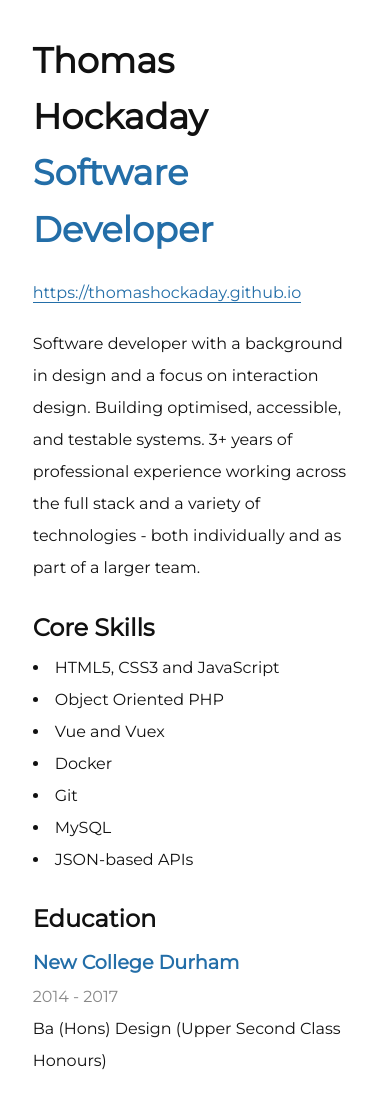
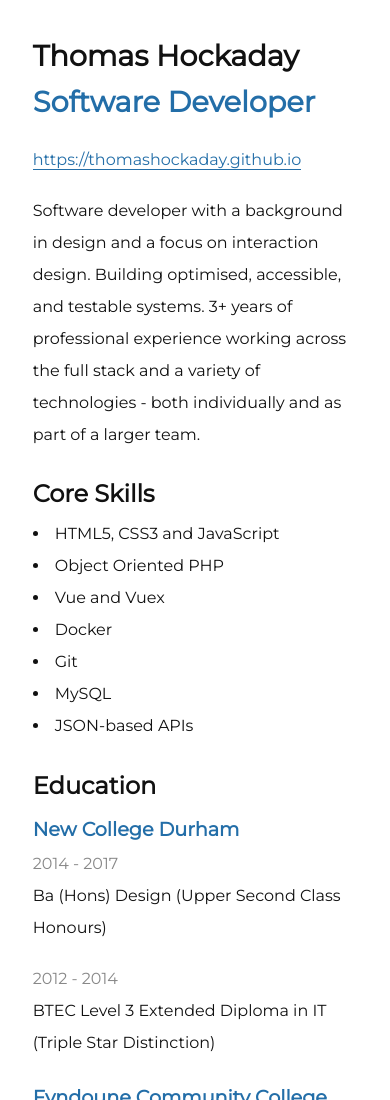
Before and after one commit to thomashockaday/cv, a plain HTML site: page index.html in a window 390 px wide. Shown: the top 1100 px of the page. Drawn offline with Linux system fonts and the light colour scheme.

Commit message:
Increase readability on smaller viewports

```diff
--- a/css/style.css
+++ b/css/style.css
@@ -45,6 +45,7 @@ a {
   color: var(--dark-blue);
   text-decoration: none;
   border-bottom: 1px solid currentColor;
+  word-break: break-all;
 }
 
 a:hover, a:active, a:focus {
@@ -70,7 +71,7 @@ p, ul {
   margin-top: 1.2rem;
 }
 
-@media only screen and (max-width: 900px) {
+@media only screen and (max-width: 950px) {
   html {
     font-size: 16px;
   }
@@ -79,3 +80,9 @@ p, ul {
     grid-template-columns: 1fr;
   }
 }
+
+@media only screen and (max-width: 450px) {
+  h1, header h3 {
+    font-size: 1.8rem;
+  }
+}
```
